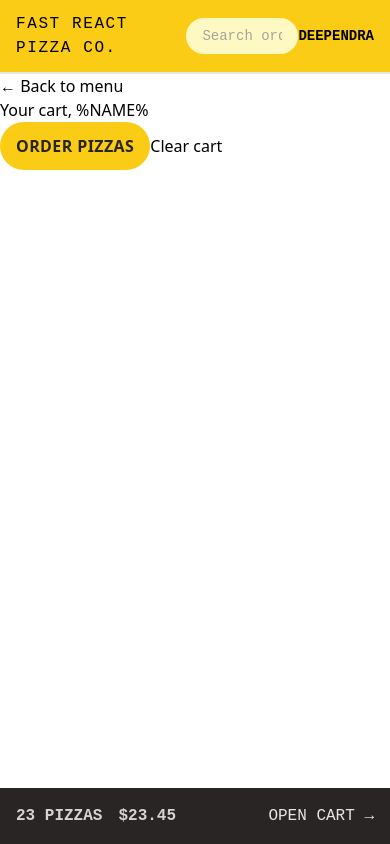
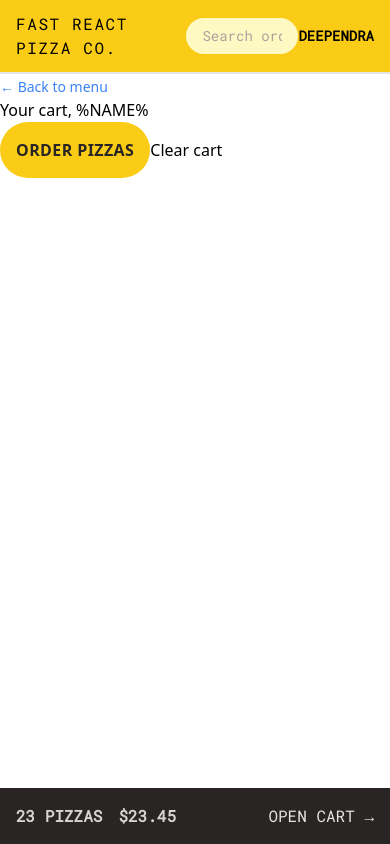
Before and after one commit to trdxDeepu/Fast-React-Pizza-Co, a React (Vite) app: page /cart in a window 390 px wide. Built offline with nearby package versions, Linux system fonts and the light colour scheme.

Commit message:
changed in resuable button to make priamry and changed for other pages like menu

```diff
--- a/index.html
+++ b/index.html
@@ -3,7 +3,12 @@
   <head>
     <meta charset="UTF-8" />
     <link rel="icon" type="image/svg+xml" href="/vite.svg" />
-
+    <link rel="preconnect" href="https://fonts.googleapis.com" />
+    <link rel="preconnect" href="https://fonts.gstatic.com" crossorigin />
+    <link
+      href="https://fonts.googleapis.com/css2?family=Roboto+Mono&family=Varela+Round&display=swap"
+      rel="stylesheet"
+    />
     <meta name="viewport" content="width=device-width, initial-scale=1.0" />
     <title>Fast Pizza Co || React</title>
   </head>
--- a/src/features/cart/Cart.jsx
+++ b/src/features/cart/Cart.jsx
@@ -30,14 +30,15 @@
   // eslint-disable-next-line no-unused-vars
   const cart = fakeCart;
 
+
   return (
     <div>
-      <LinkButton to="/menu">&larr; Back to menu</LinkButton>
+      <LinkButton to="/menu" >&larr; Back to menu</LinkButton>
 
       <h2>Your cart, %NAME%</h2>
 
       <div>
-        <Button to="/order/new">Order pizzas</Button>
+        <Button to="/order/new" type='primary'>Order pizzas</Button>
 
         <button>Clear cart</button>
       </div>
--- a/src/features/menu/Menu.jsx
+++ b/src/features/menu/Menu.jsx
@@ -1,13 +1,13 @@
 /* eslint-disable react-refresh/only-export-components */
-import { useLoaderData } from "react-router-dom";
-import { getMenu } from "../../services/apiRestaurant";
-import MenuItem from "./MenuItem";
+import { useLoaderData } from 'react-router-dom';
+import { getMenu } from '../../services/apiRestaurant';
+import MenuItem from './MenuItem';
 
 function Menu() {
   const menu = useLoaderData();
   // console.log(menu);
   return (
-    <ul>a
+    <ul className="divide-y divide-stone-200 px-2 font-robotoMono">
       {menu.map((pizza) => (
         <MenuItem pizza={pizza} key={pizza.id} />
       ))}
--- a/src/features/menu/MenuItem.jsx
+++ b/src/features/menu/MenuItem.jsx
@@ -1,18 +1,35 @@
 /* eslint-disable react/prop-types */
 /* eslint-disable no-unused-vars */
-import { formatCurrency } from "../../utils/helpers";
+import { formatCurrency } from '../../utils/helpers';
+import Button from '../../ui/Button';
 
 function MenuItem({ pizza }) {
   const { id, name, unitPrice, ingredients, soldOut, imageUrl } = pizza;
 
   return (
-    <li>
-      <img src={imageUrl} alt={name} />
-      <div>
-        <p>{name}</p>
-        <p>{ingredients.join(', ')}</p>
-        <div>
-          {!soldOut ? <p>{formatCurrency(unitPrice)}</p> : <p>Sold out</p>}
+    <li className="flex gap-4 py-2 ">
+      <img
+        src={imageUrl}
+        alt={name}
+        className={`h-24 ${soldOut ? 'opacity-70 grayscale' : ''}`}
+      />
+      <div className="flex grow flex-col">
+        <p className="font-medium ">{name}</p>
+        <p className="text-sm capitalize italic text-stone-500">
+          {ingredients.join(', ')}
+        </p>
+        <div className="mt-auto flex  items-center justify-between ">
+          {!soldOut ? (
+            <p className="text-sm ">{formatCurrency(unitPrice)}</p>
+          ) : (
+            <p
+              className="text-sm font-medium uppercase text-slate-500
+          "
+            >
+              Sold out
+            </p>
+          )}
+          <Button type='small'> Add to Cart </Button>
         </div>
       </div>
     </li>
--- a/src/features/order/CreateOrder.jsx
+++ b/src/features/order/CreateOrder.jsx
@@ -85,11 +85,11 @@
 
         <div>
           <input type="hidden" name="cart" value={JSON.stringify(cart)} />
-          <Button disabled={isSubmitting}>
+          <Button disabled={isSubmitting} type='primary'>
             {isSubmitting ? 'Placing a order' : 'Order now'}
           </Button>
         </div>
-      </Form>c
+      </Form>
     </div>
   );
 }
--- a/src/ui/Button.jsx
+++ b/src/ui/Button.jsx
@@ -1,19 +1,23 @@
 import { Link } from 'react-router-dom';
 
 /* eslint-disable react/prop-types */
-const Button = ({ children, disabled, to }) => {
-  const className =
-    'inline-block rounded-full bg-yellow-400 px-4 py-3 font-semibold uppercase tracking-wide text-stone-800 transition-colors duration-300 hover:bg-yellow-300 focus:bg-yellow-300 focus:outline-none focus:ring focus:ring-yellow-300 focus:ring-offset-2 disabled:cursor-not-allowed sm:px-6 sm:py-4';
+const Button = ({ children, disabled, to, type }) => {
+  const base =
+    'inline-block rounded-full bg-yellow-400 font-semibold uppercase tracking-wide text-stone-800 transition-colors duration-300 hover:bg-yellow-300 focus:bg-yellow-300 focus:outline-none focus:ring focus:ring-yellow-300 focus:ring-offset-2 disabled:cursor-not-allowed';
+  const styles = {
+    primary: base + ' px-4 py-4 md:px-6 md:py-4 ',
+    small: base + ' px-4 py-2 md:px-5 md:py-2.5 text-xs ',
+  };
 
   if (to)
     return (
-      <Link to={to} className={className}>
+      <Link to={to} className={styles[type]}>
         {children}
       </Link>
     );
 
   return (
-    <button className={className} disabled={disabled}>
+    <button className={styles[type]} disabled={disabled}>
       {children}
     </button>
   );
--- a/src/ui/Error.jsx
+++ b/src/ui/Error.jsx
@@ -3,18 +3,13 @@
 
 function Error() {
   const error = useRouteError();
-  const className =
-    ' text-sm text-blue-500 hover:text-blue-600 hover:underline';
 
   return (
     <div>
       <h1>Something went wrong 😢</h1>
       <p>{error.data || error.message}</p>
 
-      <LinkButton to="-1" className={className}>
-        {' '}
-        &larr; Go back{' '}
-      </LinkButton>
+      <LinkButton to="-1" > &larr; Go back </LinkButton>
     </div>
   );
 }
--- a/src/ui/Home.jsx
+++ b/src/ui/Home.jsx
@@ -2,7 +2,7 @@
 
 function Home() {
   return (
-    <div className=" font-varelaRound my-10 sm:my-16 text-center">
+    <div className=" font-robotoMono my-10 sm:my-16 text-center">
       <h1 className="mb-4 text-center text-4xl font-semibold ">
         The best pizza.
         <br />
--- a/src/ui/LinkButton.jsx
+++ b/src/ui/LinkButton.jsx
@@ -1,8 +1,10 @@
 /* eslint-disable react/prop-types */
 import { Link, useNavigate } from 'react-router-dom';
 
-function LinkButton({ children, to, className }) {
+function LinkButton({ children, to }) {
   const navigate = useNavigate();
+  const className =
+  ' text-sm text-blue-500 hover:text-blue-600 hover:underline';
 
   if (to === '-1')
     return (
--- a/src/users/CreateUser.jsx
+++ b/src/users/CreateUser.jsx
@@ -25,7 +25,7 @@
 
       {username !== '' && (
         <div>
-          <Button>Start ordering</Button>
+          <Button type='primary'>Start ordering</Button>
         </div>
       )}
     </form>
--- a/tailwind.config.js
+++ b/tailwind.config.js
@@ -3,12 +3,11 @@
 export default {
   content: ['./index.html', './src/**/*.{js,ts,jsx,tsx}'],
   theme: {
-    extend: {
-      fontFamily: {
-        robotoMono: ['Roboto Mono', 'monospace'],
-        varelaRound: ['Varela Round', 'sans-serif'],
-      },
+    fontFamily: {
+      robotoMono: ['Roboto Mono', 'monospace'],
+      varelaRound: ['Varela Round', 'sans-serif'],
     },
+    extend: {},
   },
   plugins: [],
 };
```
